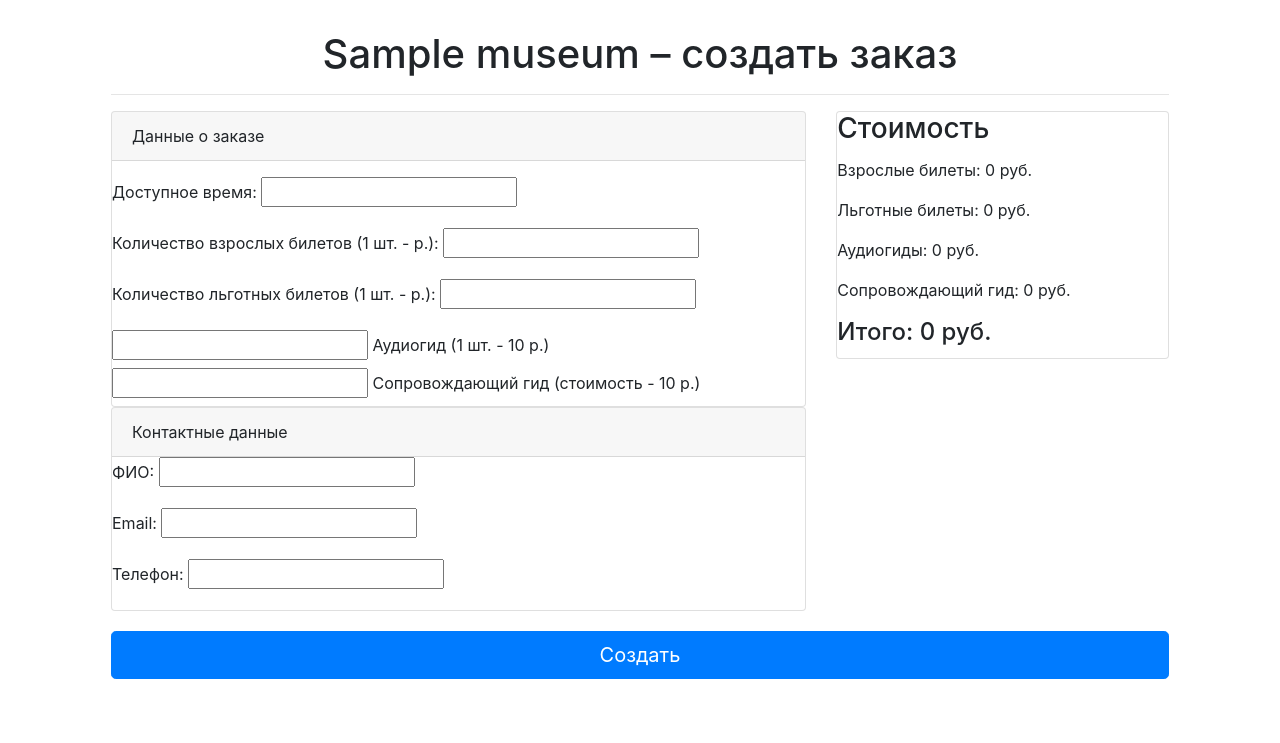
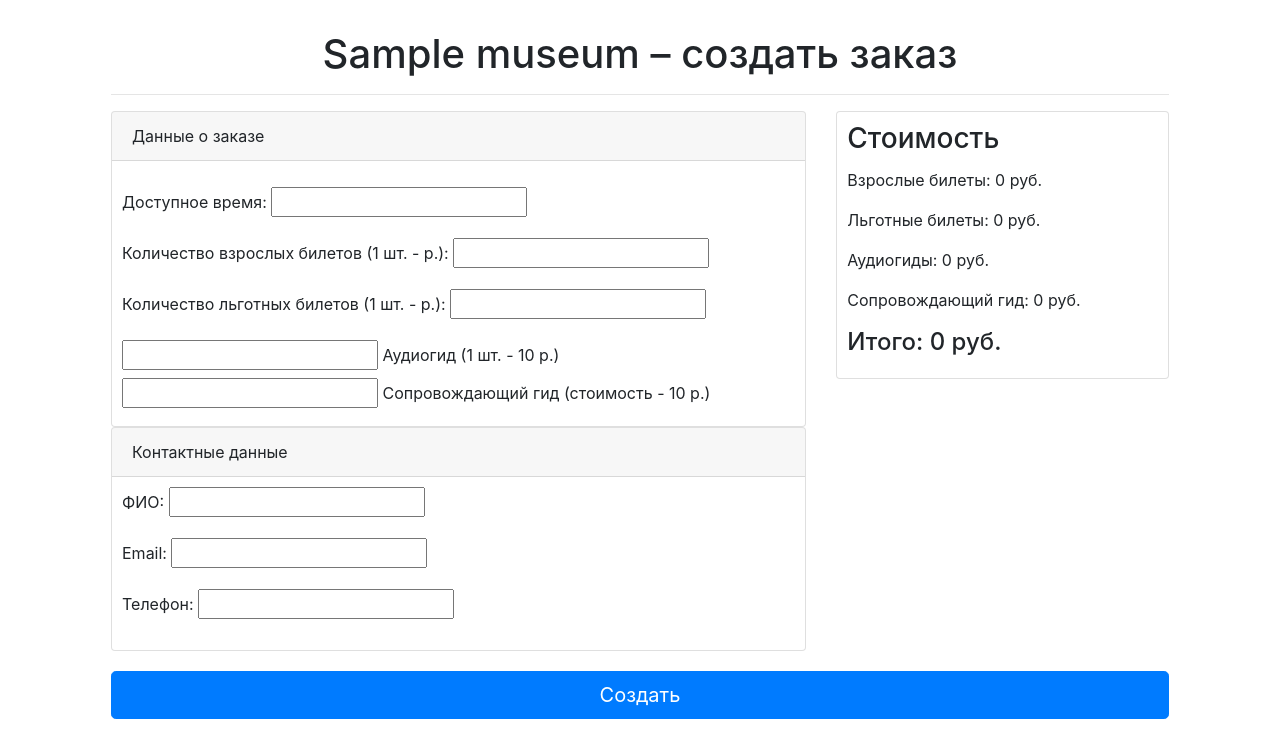
Before and after one commit to rgteeam/avangard_travel, a Django app: template avangard/orders/templates/create_order.html in a window 1280 px wide. Shown: the part 57-800 px from the top of the page. Run offline with Django 3.2, Linux system fonts and the light colour scheme; the template is opened without the code that fills it: most values are stand-ins (such as "Sample title", 1, 10 or a date in 2020); form fields are guessed from the names that the template uses; some libraries are stand-ins or nearby versions.

Commit message:
style fix

```diff
--- a/avangard/orders/templates/create_order.html
+++ b/avangard/orders/templates/create_order.html
@@ -9,6 +9,11 @@
 {% endblock %}
 
 {% block style %}
+    <style>
+        .card-block {
+            padding: 10px;
+        }
+    </style>
     <!--suppress ALL -->
     <script src='{% static 'js/jquery.min.js' %}' , integrity='' , crossorigin='anonymous'></script>
     <script type="text/javascript" src="{% static 'js/moment-with-locales.min.js' %}"></script>
```
